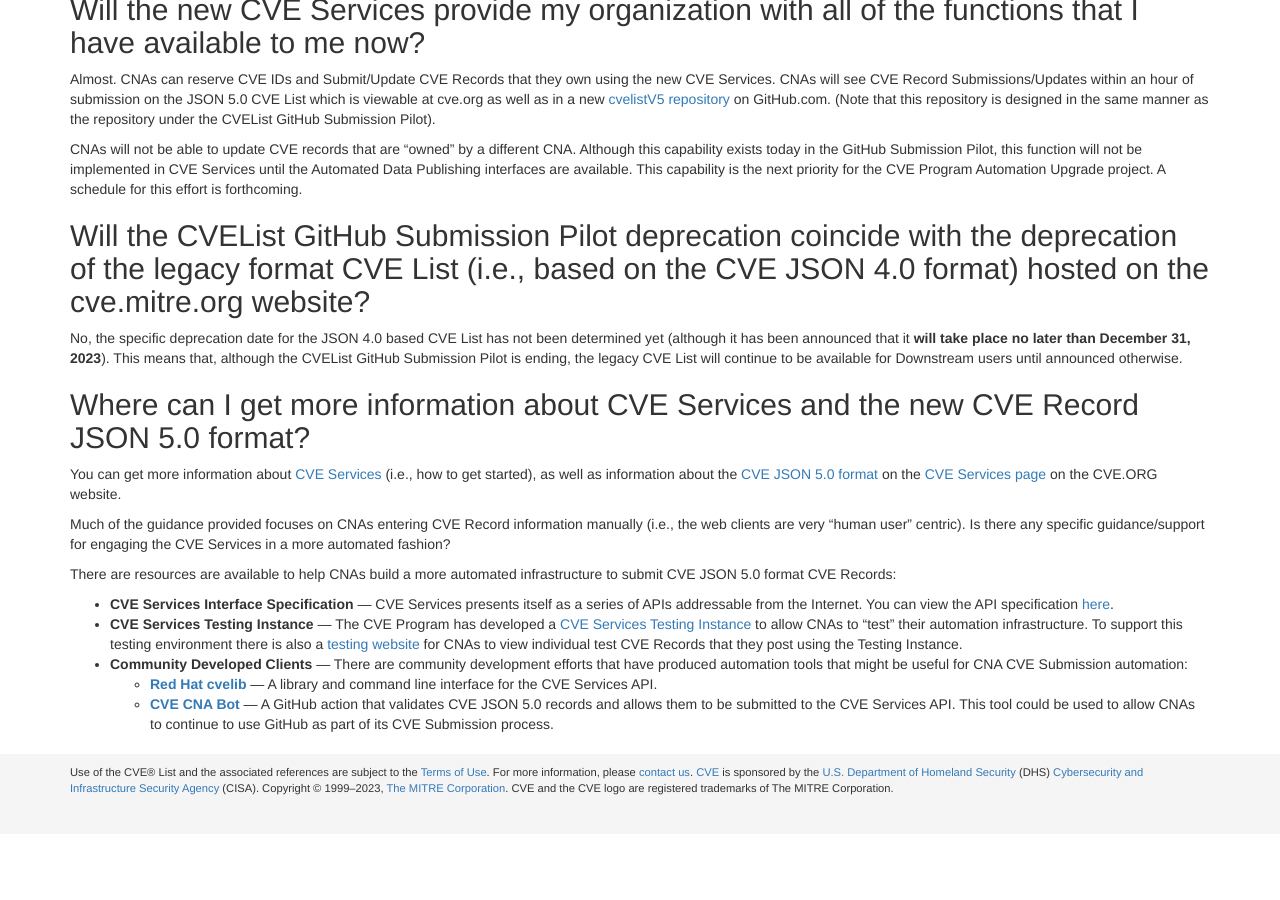
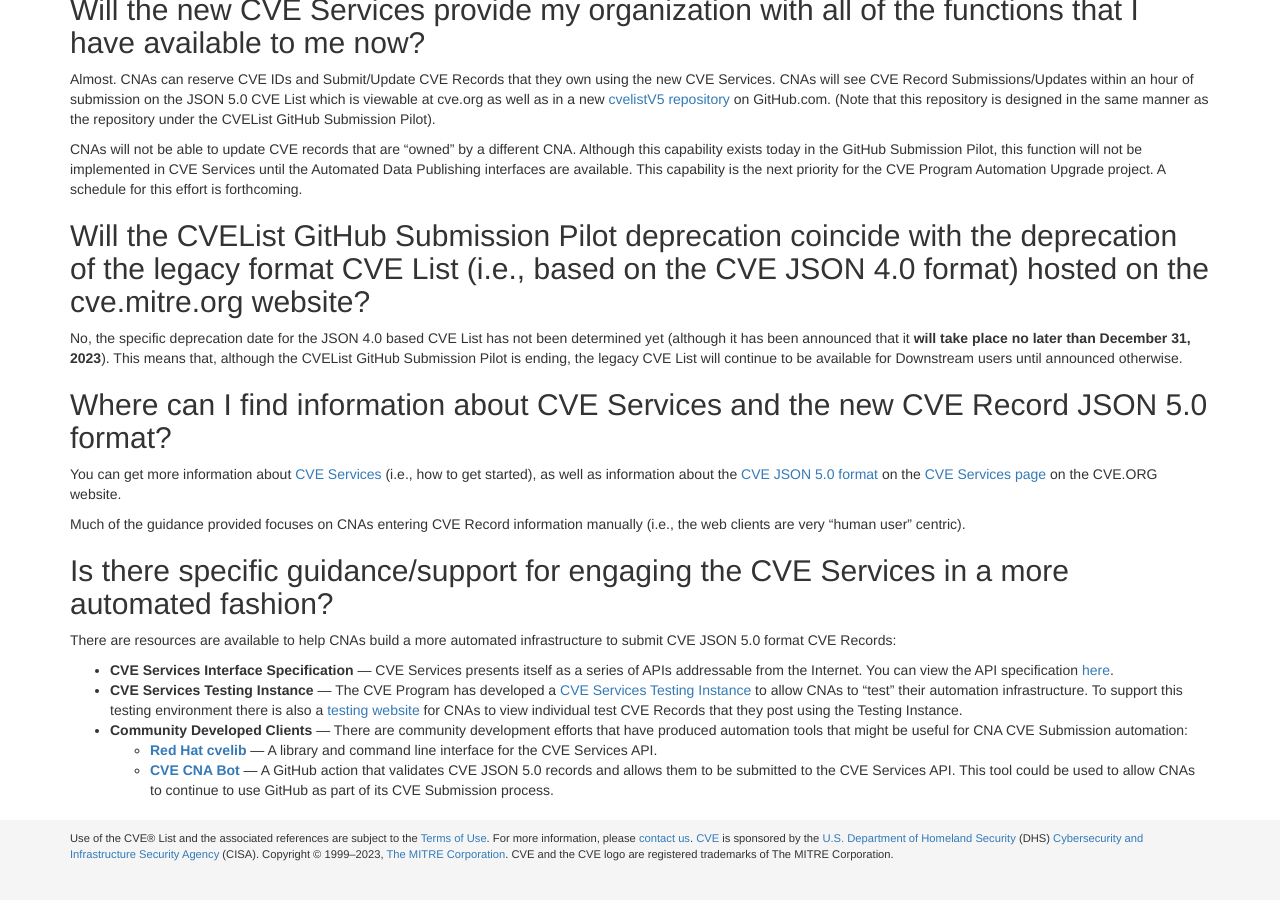
Before and after one commit to CVEProject/cveproject.github.io, a Jekyll site: the page built from cvelist-github-pilot-deprecation-faqs.md, in a window 1280 px wide and 900 px high, scrolled down 608 px. Built offline with Jekyll 4.4.1, drawn with Linux system fonts in a browser that asks for light colours; nearby versions of some CDN libraries; before the commit the page ends 1442 px from its top, so only the background shows below that.

Commit message:
Update cvelist-github-pilot-deprecation-faqs.md

```diff
--- a/cvelist-github-pilot-deprecation-faqs.md
+++ b/cvelist-github-pilot-deprecation-faqs.md
@@ -25,10 +25,12 @@ CNAs will not be able to update CVE records that are “owned” by a different
 ## Will the CVEList GitHub Submission Pilot deprecation coincide with the deprecation of the legacy format CVE List (i.e., based on the CVE JSON 4.0 format) hosted on the cve.mitre.org website?
 No, the specific deprecation date for the JSON 4.0 based CVE List has not been determined yet (although it has been announced that it <strong>will take place no later than December 31, 2023</strong>). This means that, although the CVEList GitHub Submission Pilot is ending, the legacy CVE List will continue to be available for Downstream users until announced otherwise.
 
-## Where can I get more information about CVE Services and the new CVE Record JSON 5.0 format?
+## Where can I find information about CVE Services and the new CVE Record JSON 5.0 format?
 You can get more information about [CVE Services](https://www.cve.org/AllResources/CveServices) (i.e., how to get started), as well as information about the [CVE JSON 5.0 format](https://www.cve.org/AllResources/CveServices#cve-json-5) on the [CVE Services page](https://www.cve.org/AllResources/CveServices) on the CVE.ORG website.
 
-Much of the guidance provided focuses on CNAs entering CVE Record information manually (i.e., the web clients are very “human user” centric). Is there any specific guidance/support for engaging the CVE Services in a more automated fashion?
+Much of the guidance provided focuses on CNAs entering CVE Record information manually (i.e., the web clients are very “human user” centric).
+
+## Is there specific guidance/support for engaging the CVE Services in a more automated fashion?
 
 There are resources are available to help CNAs build a more automated infrastructure to submit CVE JSON 5.0 format CVE Records:
 
```
